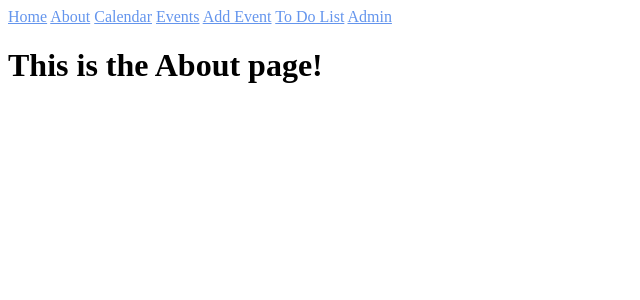
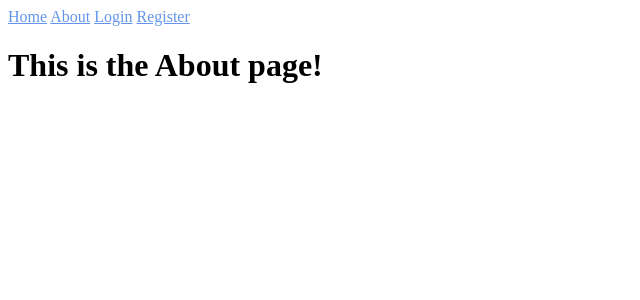
Before and after one commit to nabilk11/django_student_planner, a Django app: page /about/ in a window 1280 px wide. Shown: the top 300 px of the page, without its empty margins (0-640 px from the left). Run offline with Django 4.2, Linux system fonts and the light colour scheme.

Commit message:
added logoutview directly to urls page

```diff
--- a/main_app/templates/base.html
+++ b/main_app/templates/base.html
@@ -16,11 +16,16 @@
     <nav class="nav-bar" >
         <a href="/" class="nav-link">Home</a>
         <a href="/about/" class="nav-link">About</a>
+        {% if request.user.is_authenticated %}
         <a href="/calendar/" class="nav-link">Calendar</a>
         <a href="/events/" class="nav-link">Events</a>
         <a href="/events/new/" class="nav-link">Add Event</a>
-        <a href="#" class="nav-link">To Do List</a>
         <a href="/admin/" class="nav-link">Admin</a>
+        <a href="{% url 'logout' %}" class="nav-link">Logout</a>
+        {% else %}
+        <a href="{% url 'login' %}" class="nav-link">Login</a>
+        <a href="{% url 'register' %}" class="nav-link">Register</a>
+        {% endif %}
     </nav>
     {% block content %}
 
--- a/main_app/urls.py
+++ b/main_app/urls.py
@@ -1,13 +1,15 @@
-from unicodedata import name
 from django.urls import path
 from . import views
+from django.contrib.auth.views import LogoutView
 
 
 urlpatterns = [
-    # AUTH URLS
+    # AUTH URLS - Login + Register
     path('login/', views.Login.as_view(), name="login"),
     path('register/', views.Register.as_view(), name="register"),
-
+    #LogoutView imported straight into urls.py
+    path('logout/', LogoutView.as_view(next_page='home'), name='logout'),
+    #Other Paths
     path('', views.Home.as_view(), name="home" ),
     path('about/', views.About.as_view(), name="about" ),
     path('calendar/', views.CalendarView.as_view(), name="calendar" ),
```
